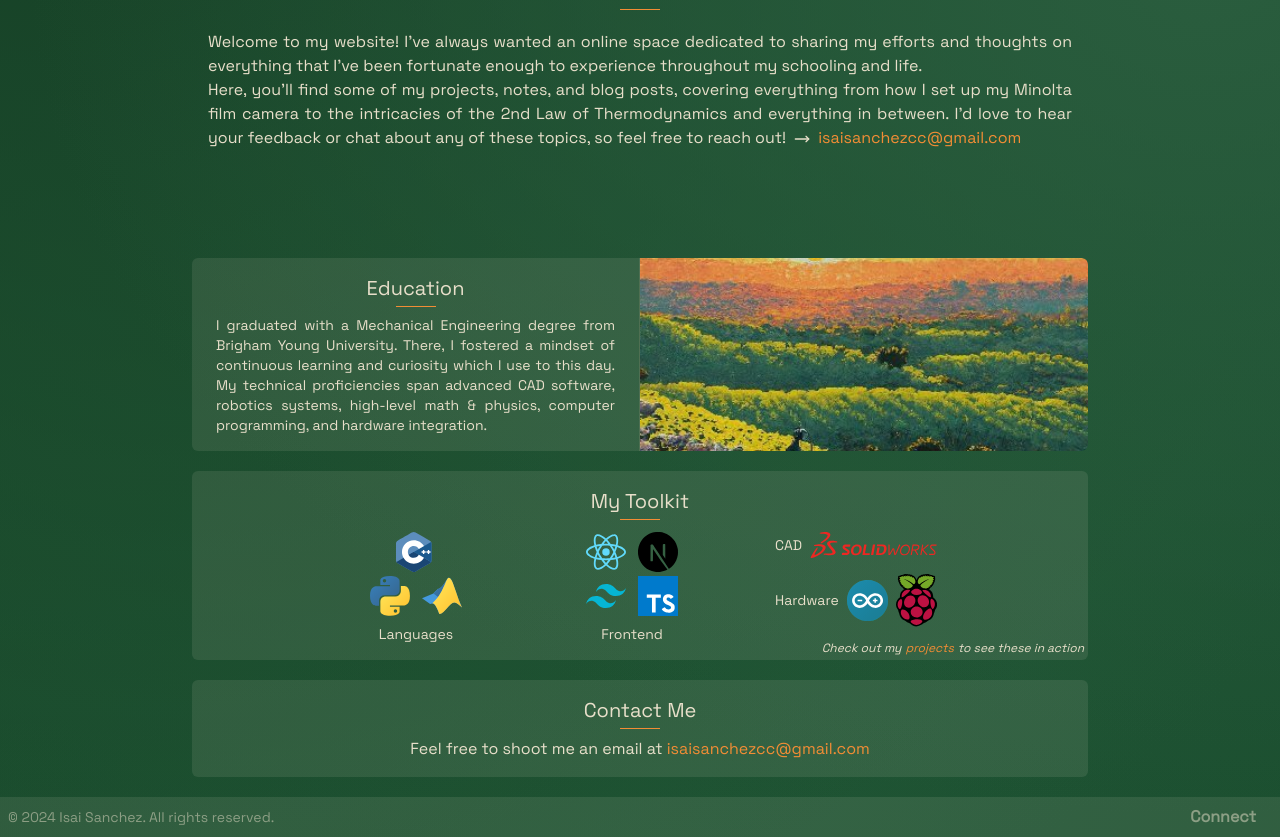
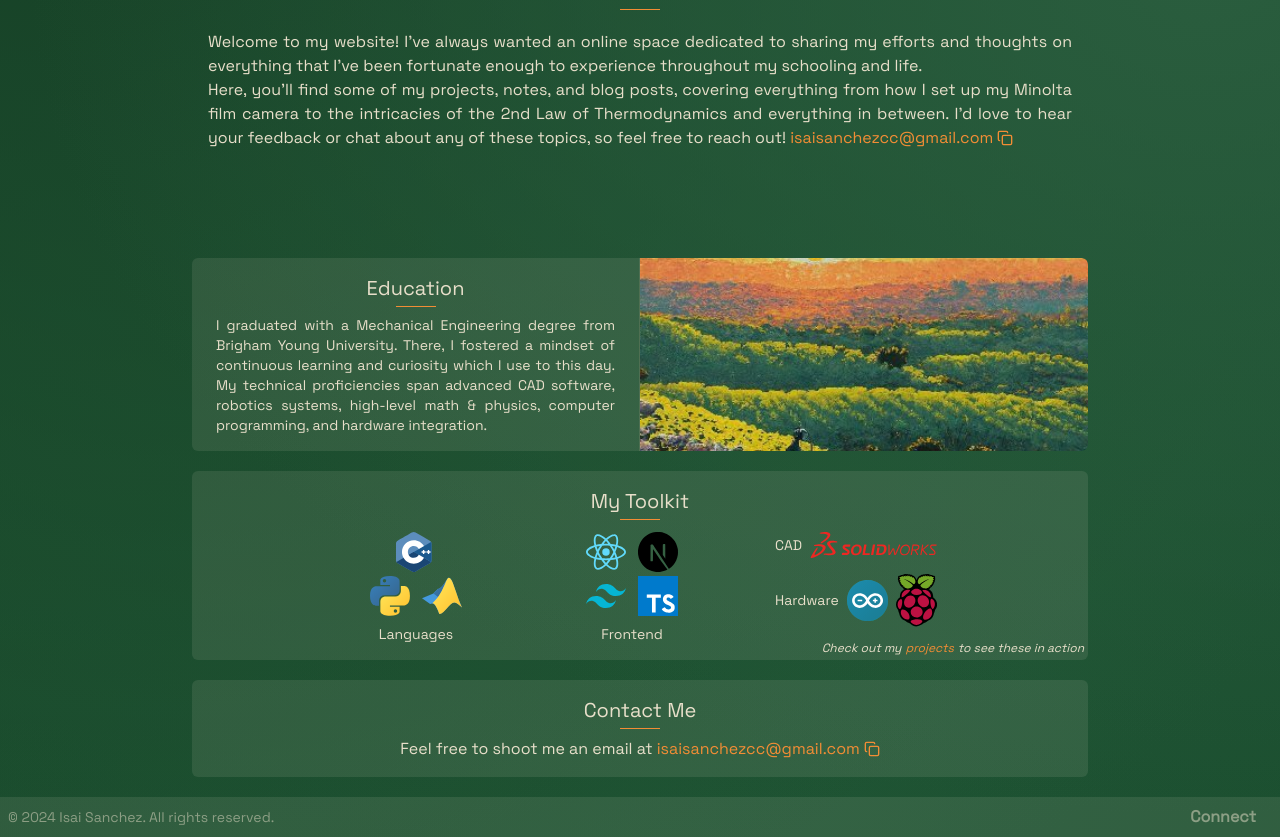
Before and after one commit to rahuljangirwork/rahuljangir.work, a Next.js app: page / in a window 1280 px wide. Shown: the part 464-1301 px from the top of the page. Built offline with nearby package versions, Linux system fonts and the light colour scheme.

Commit message:
added copy icon next to email

```diff
--- a/app/page.tsx
+++ b/app/page.tsx
@@ -14,8 +14,8 @@ import Carousel from "@/app/components/carousel";
 import Toolkit from "@/app/components/toolkit";
 import { MyRobotIcon } from "@/public/icons";
 import { cn } from "@/app/lib/utils";
-import { MoveRight } from "lucide-react";
 import { useToast } from "@/app/components/ui/use-toast";
+import { Copy } from "lucide-react";
 
 export default function Home() {
   const { toast } = useToast();
@@ -81,12 +81,12 @@ export default function Home() {
                 film camera to the intricacies of the 2nd Law of Thermodynamics
                 and everything in between. I&apos;d love to hear your feedback
                 or chat about any of these topics, so feel free to reach out!
-                <MoveRight className="inline-block w-4 h-4 mx-2" />
                 <button
-                  className="text-md text-palette-4 hover:underline focus:outline-none"
+                  className="pl-1 inline-flex gap-1 text-md text-palette-4 hover:underline focus:outline-none"
                   onClick={handleCopyEmail}
                 >
                   {email}
+                  <Copy className="w-4" />
                 </button>
               </p>
             </SplitCardBody>
@@ -159,10 +159,11 @@ export default function Home() {
               <p className="text-md px-2 text-center">
                 Feel free to shoot me an email at
                 <button
-                  className="text-palette-4 pl-1 hover:underline focus:outline-none"
+                  className="pl-1 inline-flex gap-1 text-md text-palette-4 hover:underline focus:outline-none"
                   onClick={handleCopyEmail}
                 >
                   {email}
+                  <Copy className="w-4" />
                 </button>
               </p>
             </SplitCardBody>
```
